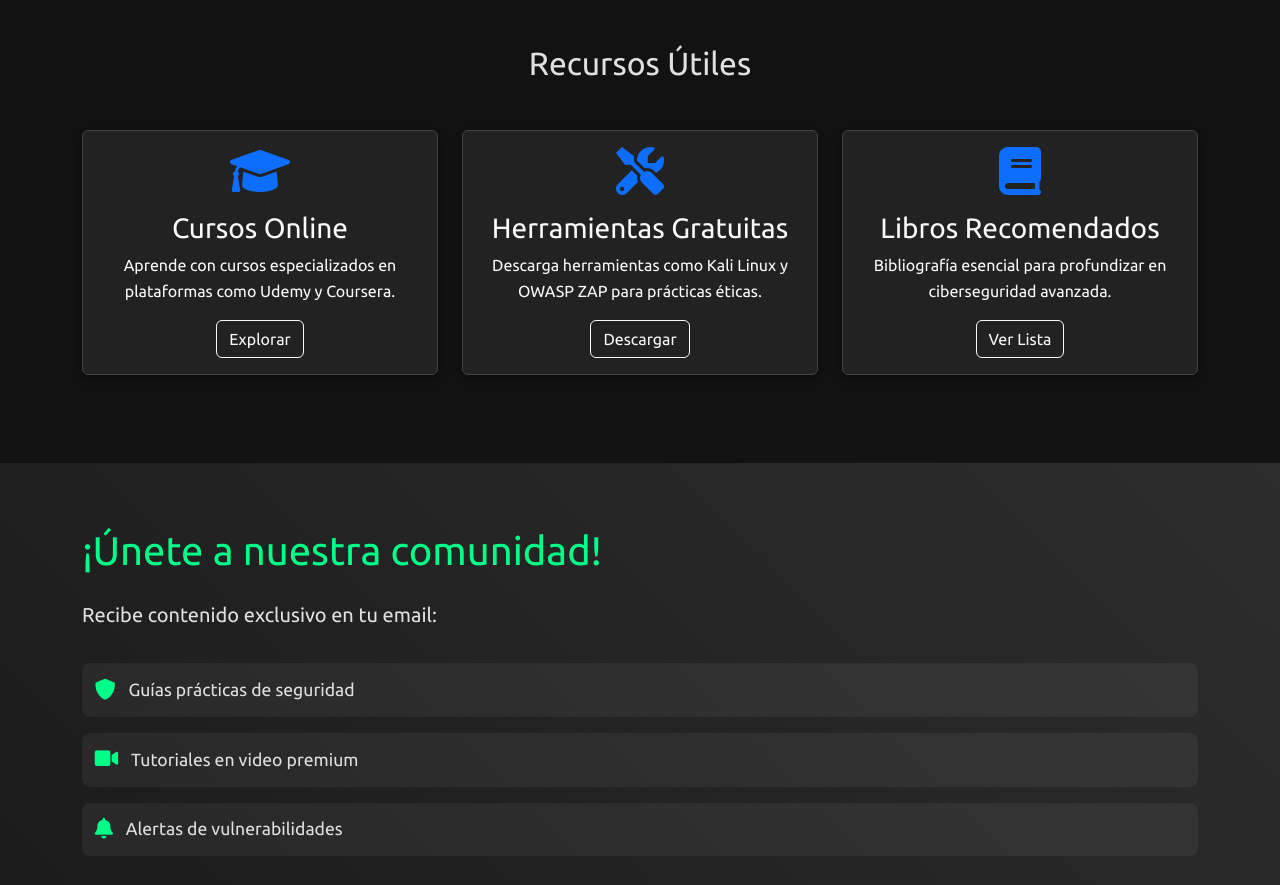
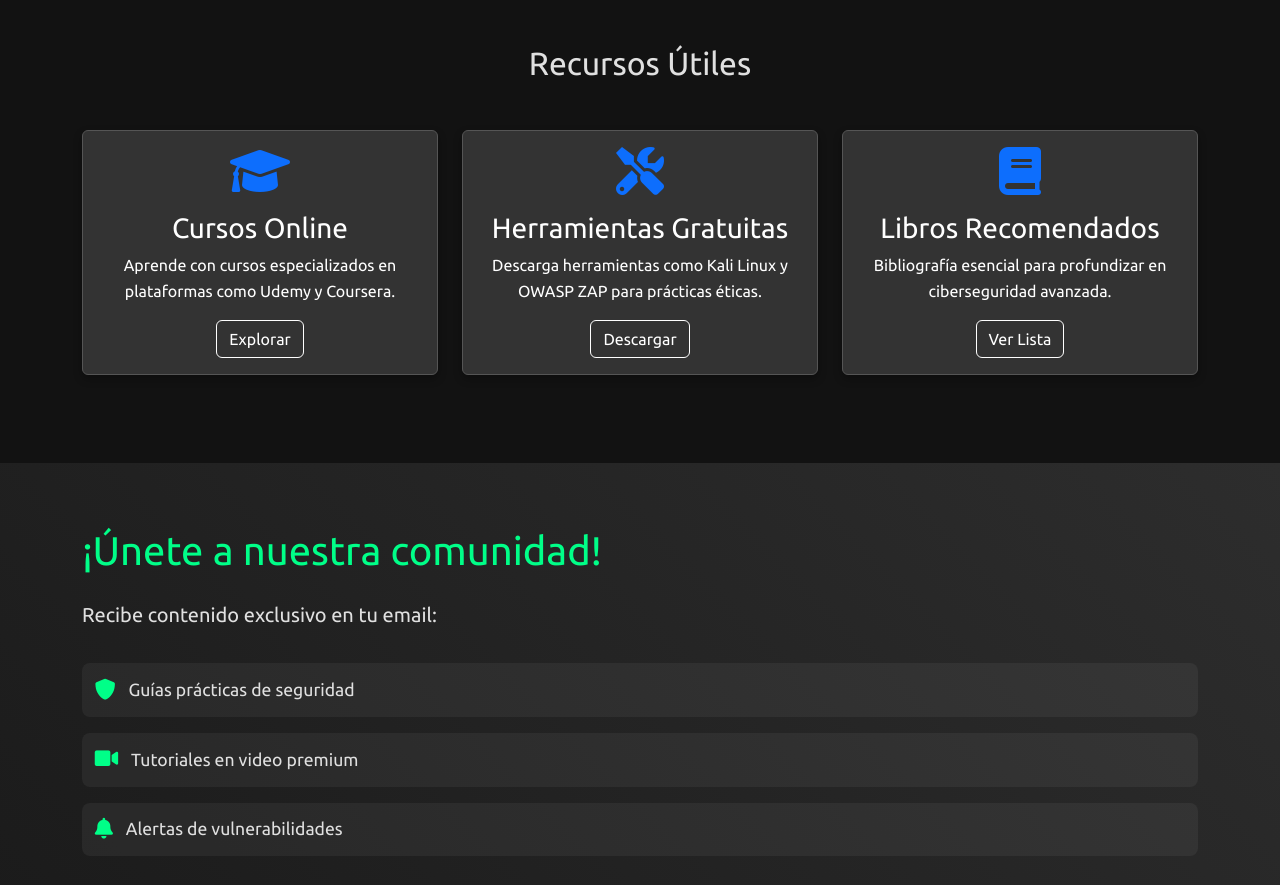
Before and after one commit to Dalf05/Example-Web-for-uni-, a plain HTML site: page index.html in a window 1280 px wide. Shown: the part 2200-3085 px from the top of the page. Drawn offline with nearby package versions, Linux system fonts and the dark colour scheme; a script that the page names is missing.

Commit message:
Update style.css

```diff
--- a/style.css
+++ b/style.css
@@ -253,24 +253,23 @@ body.light-mode footer {
 
 /* Modo oscuro: Asegurar que los textos en "Recursos Útiles" sean claros */
 @media (prefers-color-scheme: dark) {
-    #recursos h3,
-    #recursos p,
-    #recursos a {
-        color: var(--color-light) !important; /* Texto claro */
+    #recursos .card {
+        background-color: #333 !important; /* Fondo más claro para mejor contraste */
+        border: 1px solid #555 !important;
     }
 
-    #recursos .card {
-        background-color: #222 !important; /* Fondo oscuro para contraste */
-        border: 1px solid #444 !important;
+    #recursos h3,
+    #recursos p {
+        color: #ffffff !important; /* Texto completamente blanco para máxima legibilidad */
     }
 
     #recursos .btn-outline-primary {
-        color: var(--color-light) !important;
-        border-color: var(--color-light) !important;
+        color: #ffffff !important;
+        border-color: #ffffff !important;
     }
 
     #recursos .btn-outline-primary:hover {
-        background-color: var(--color-light) !important;
-        color: var(--color-dark) !important;
+        background-color: #ffffff !important;
+        color: #333 !important;
     }
 }
```
